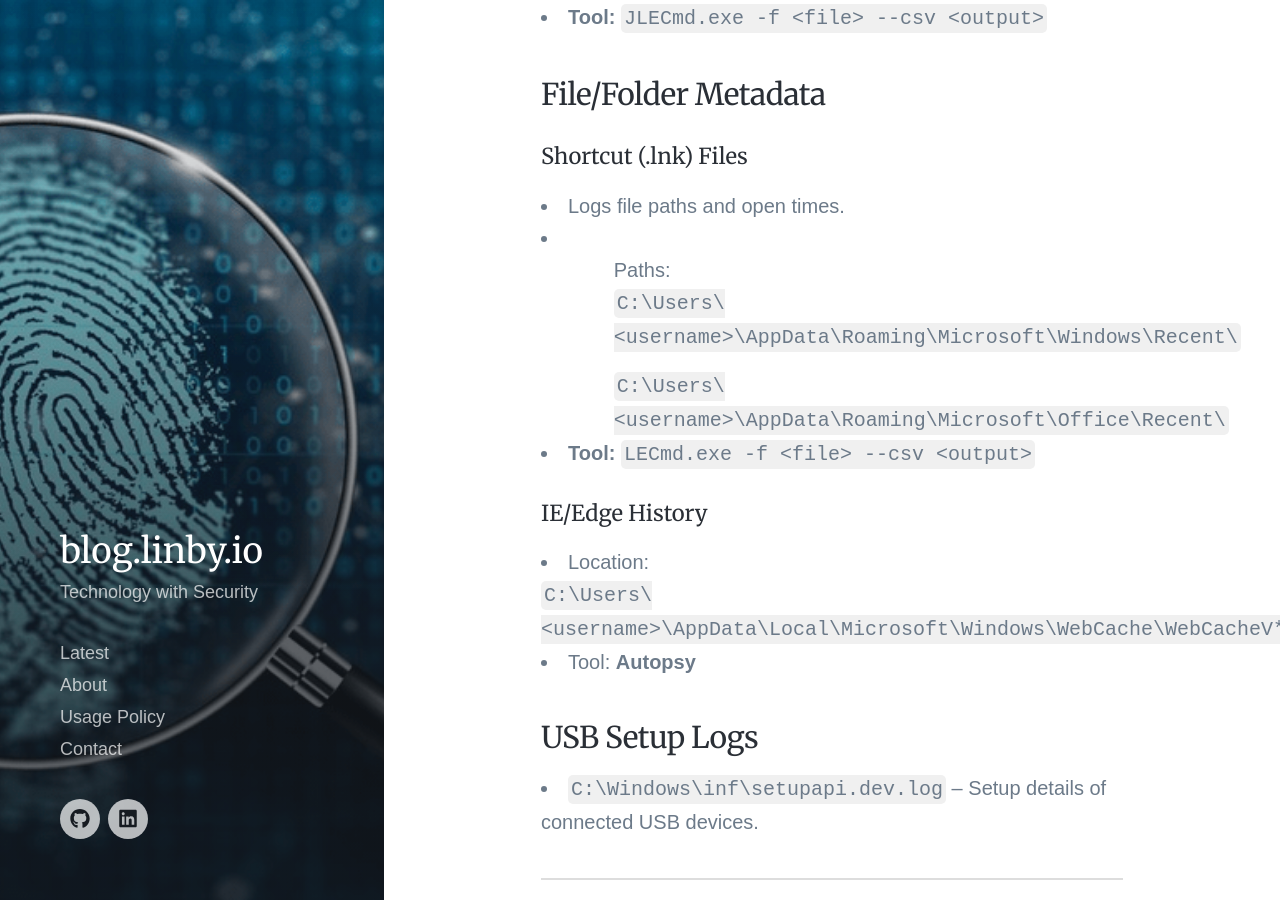
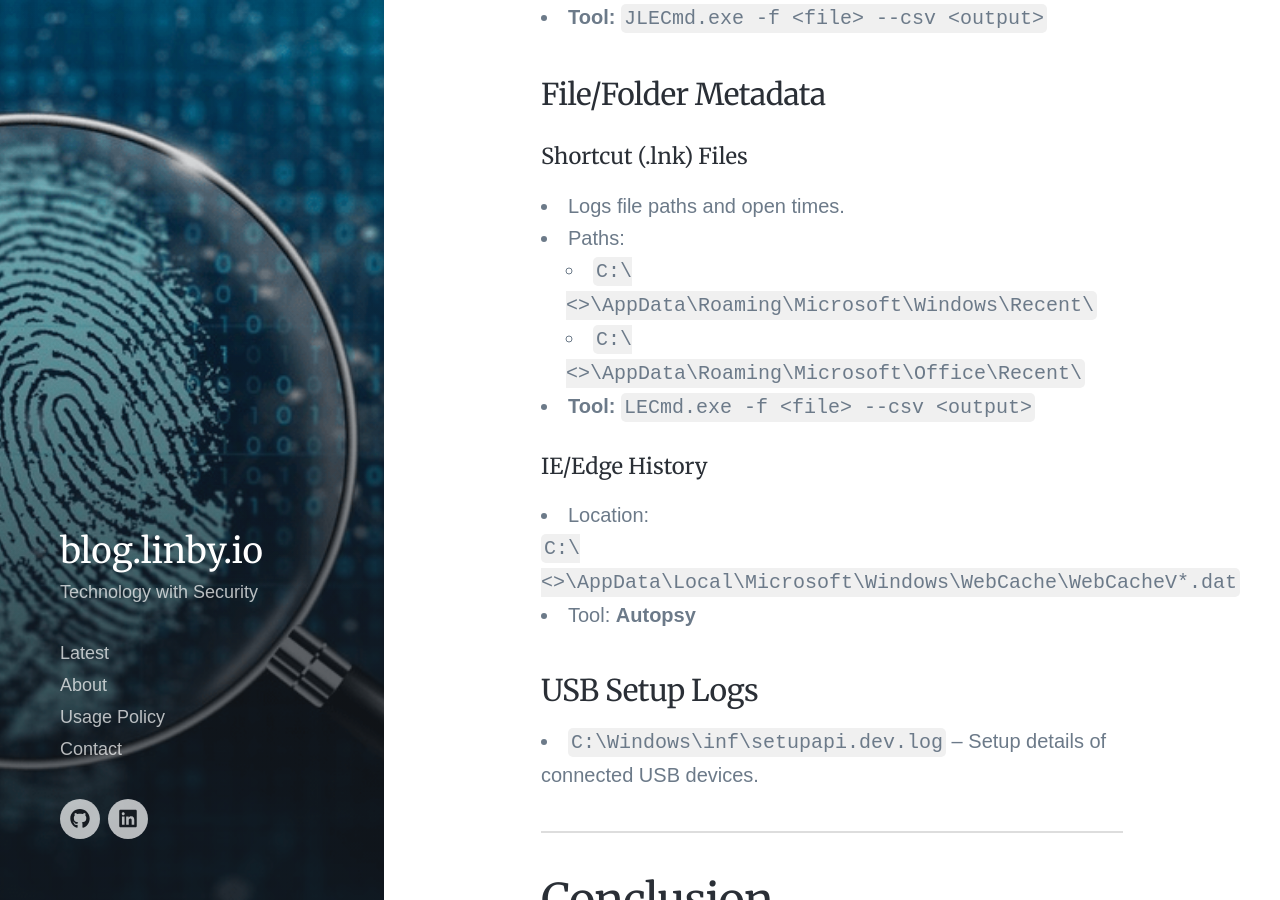
Before and after one commit to bharathkarumudi/bharathkarumudi.github.io, a Jekyll site: the page built from _posts/2025-04-20-WindowsForensics.md, in a window 1280 px wide and 900 px high, scrolled down 8664 px. Built offline with Jekyll 4.4.1, drawn with Linux system fonts in a browser that asks for light colours; nearby versions of some CDN libraries; some web fonts are replaced; comment, search, counter and statistics services are not loaded.

Commit message:
Path updates

```diff
--- a/_posts/2025-04-20-WindowsForensics.md
+++ b/_posts/2025-04-20-WindowsForensics.md
@@ -134,14 +134,13 @@ Investigate unauthorized access using:
 #### Shortcut (.lnk) Files
 - Logs file paths and open times.
 - Paths:
-  `C:\Users\<username>\AppData\Roaming\Microsoft\Windows\Recent\`
-
-  `C:\Users\<username>\AppData\Roaming\Microsoft\Office\Recent\`
+  - `C:\<>\AppData\Roaming\Microsoft\Windows\Recent\`
+  - `C:\<>\AppData\Roaming\Microsoft\Office\Recent\`
 - **Tool:** `LECmd.exe -f <file> --csv <output>`
 
 #### IE/Edge History
 - Location:
- `C:\Users\<username>\AppData\Local\Microsoft\Windows\WebCache\WebCacheV*.dat`
+ `C:\<>\AppData\Local\Microsoft\Windows\WebCache\WebCacheV*.dat`
 - Tool: **Autopsy**
 
 ### USB Setup Logs
```
